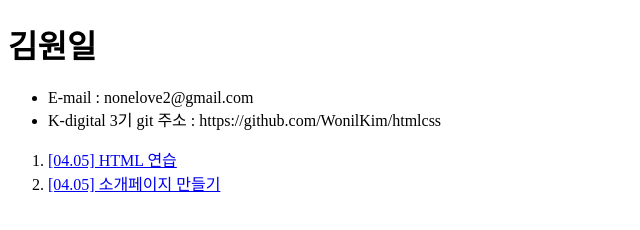
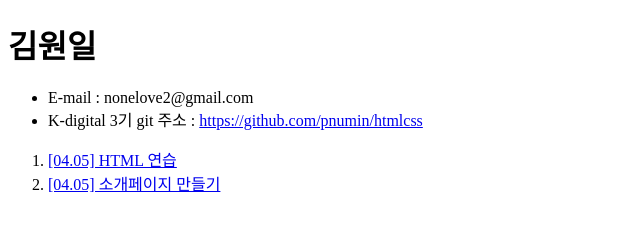
Before and after one commit to WonilKim/htmlcss, a plain HTML site: page index.html in a window 1280 px wide. Shown: the whole page, without its empty margins (0-640 px from the left). Drawn offline with Linux system fonts and the light colour scheme.

Commit message:
230405 Setup

```diff
--- a/index.html
+++ b/index.html
@@ -11,7 +11,7 @@
 
         <ul>
             <li>E-mail : nonelove2@gmail.com</li>
-            <li>K-digital 3기 git 주소 : https://github.com/WonilKim/htmlcss</li>
+            <li>K-digital 3기 git 주소 : <a href="https://github.com/pnumin/htmlcss"> https://github.com/pnumin/htmlcss</a></li>
         </ul>
         <ol>
             <li><a href="./chapter1/01.html">[04.05] HTML 연습</a></li>
```
